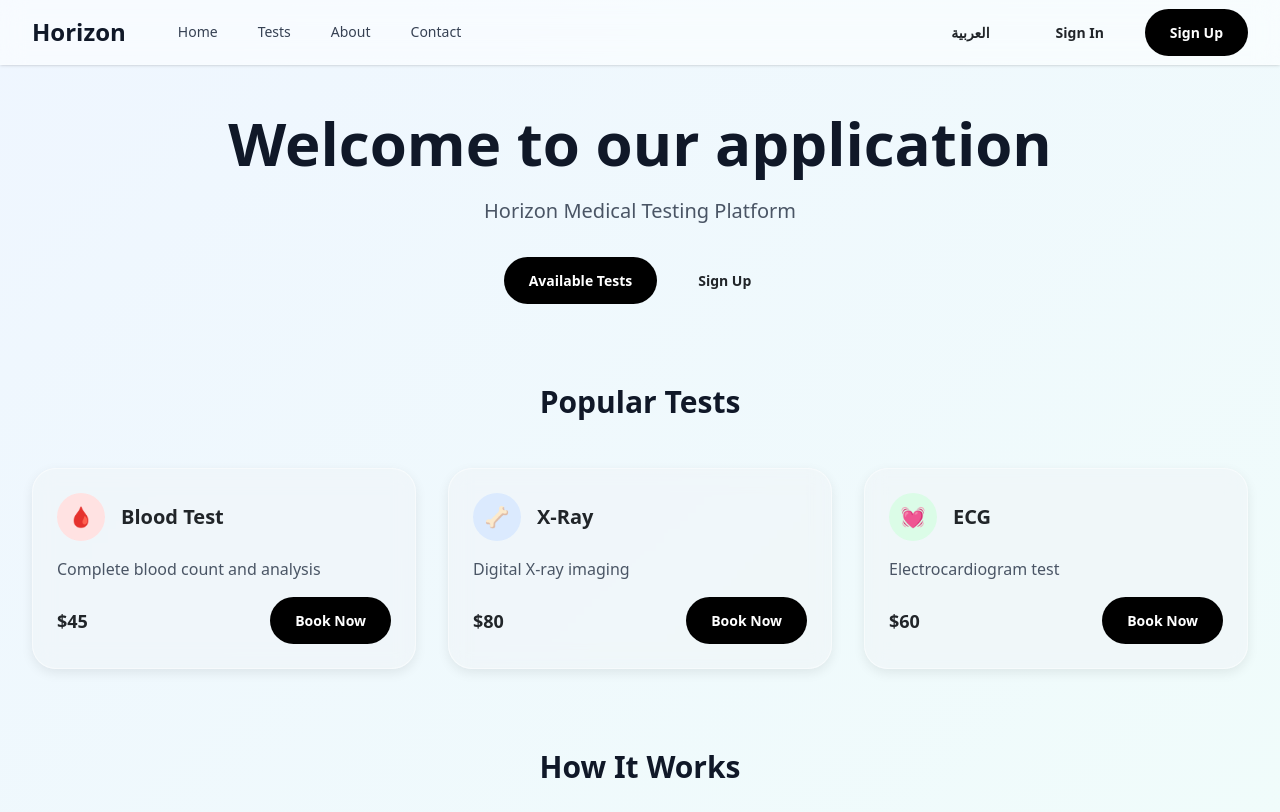
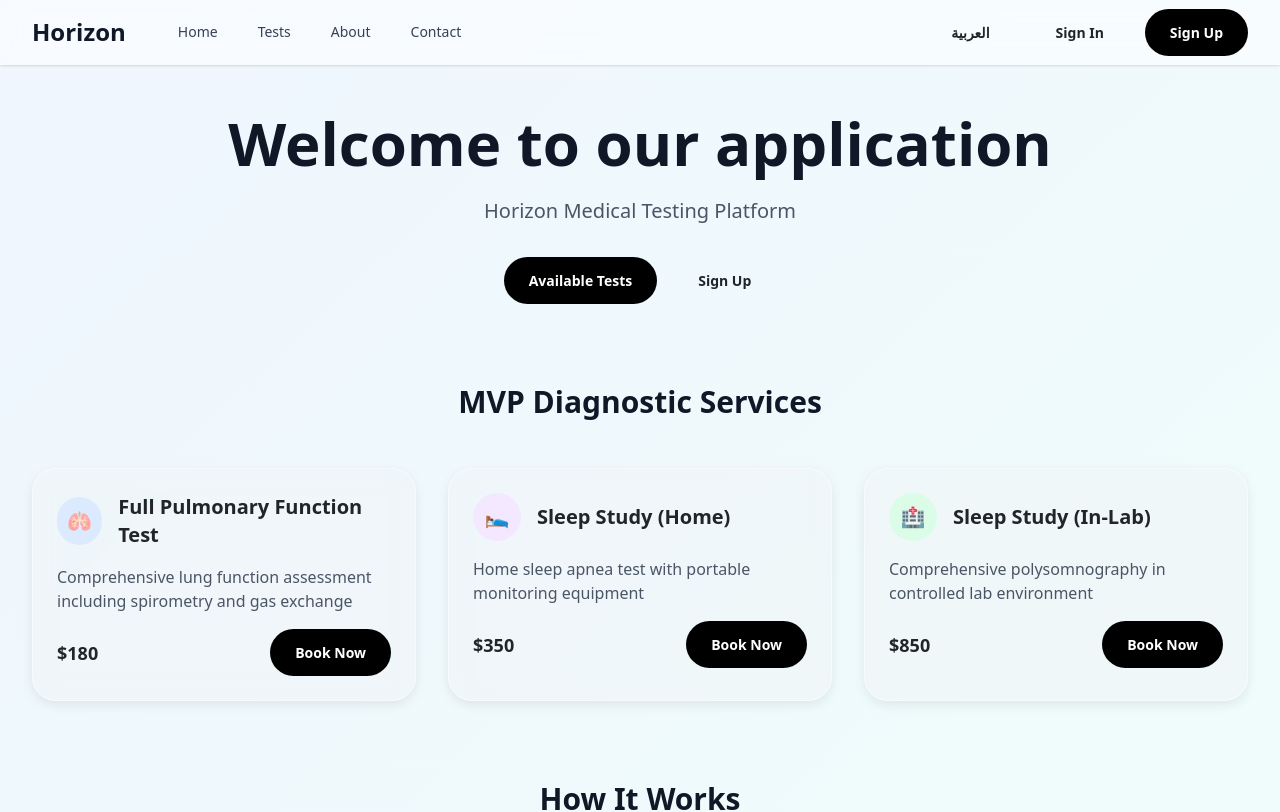
Before and after one commit to Abdulraheem-hub/horizon-prototype, a Next.js app: page /en in a window 1280 px wide. Shown: the top 812 px of the page. Built offline with nearby package versions, Linux system fonts and the light colour scheme.

Commit message:
Add MVP diagnostic services: Full Pulmonary Function Test and Sleep Disorder Tests
Co-authored-by: Abdulraheem-hub <71198889+Abdulraheem-hub@users.noreply.github.com>

```diff
--- a/src/app/[locale]/page.tsx
+++ b/src/app/[locale]/page.tsx
@@ -82,55 +82,55 @@ export default function HomePage() {
         {/* Featured Tests */}
         <div className="mt-20">
           <h2 className="text-3xl font-bold text-center text-gray-900 mb-12">
-            Popular Tests
+            MVP Diagnostic Services
           </h2>
           <div className="grid grid-cols-1 md:grid-cols-2 lg:grid-cols-3 gap-8">
-            {/* Blood Test Card */}
+            {/* Pulmonary Function Test Card */}
             <div className="card">
               <div className="flex items-center mb-4">
-                <div className="w-12 h-12 bg-red-100 rounded-full flex items-center justify-center">
-                  <span className="text-red-600 text-xl">🩸</span>
+                <div className="w-12 h-12 bg-blue-100 rounded-full flex items-center justify-center">
+                  <span className="text-blue-600 text-xl">🫁</span>
                 </div>
-                <h3 className="text-xl font-semibold ml-4">{t('tests.bloodTest')}</h3>
+                <h3 className="text-xl font-semibold ml-4">Full Pulmonary Function Test</h3>
               </div>
-              <p className="text-gray-600 mb-4">Complete blood count and analysis</p>
+              <p className="text-gray-600 mb-4">Comprehensive lung function assessment including spirometry and gas exchange</p>
               <div className="flex justify-between items-center">
-                <span className="text-lg font-bold text-primary">$45</span>
-                <Link href={`/${locale}/tests/blood-test`} className="btn-primary">
+                <span className="text-lg font-bold text-primary">$180</span>
+                <Link href={`/${locale}/tests/pulmonary-function-test`} className="btn-primary">
                   {t('tests.bookNow')}
                 </Link>
               </div>
             </div>
 
-            {/* X-Ray Card */}
+            {/* Sleep Study Home Card */}
             <div className="card">
               <div className="flex items-center mb-4">
-                <div className="w-12 h-12 bg-blue-100 rounded-full flex items-center justify-center">
-                  <span className="text-blue-600 text-xl">🦴</span>
+                <div className="w-12 h-12 bg-purple-100 rounded-full flex items-center justify-center">
+                  <span className="text-purple-600 text-xl">🛌</span>
                 </div>
-                <h3 className="text-xl font-semibold ml-4">{t('tests.xray')}</h3>
+                <h3 className="text-xl font-semibold ml-4">Sleep Study (Home)</h3>
               </div>
-              <p className="text-gray-600 mb-4">Digital X-ray imaging</p>
+              <p className="text-gray-600 mb-4">Home sleep apnea test with portable monitoring equipment</p>
               <div className="flex justify-between items-center">
-                <span className="text-lg font-bold text-primary">$80</span>
-                <Link href={`/${locale}/tests/xray`} className="btn-primary">
+                <span className="text-lg font-bold text-primary">$350</span>
+                <Link href={`/${locale}/tests/sleep-study-home`} className="btn-primary">
                   {t('tests.bookNow')}
                 </Link>
               </div>
             </div>
 
-            {/* ECG Card */}
+            {/* Sleep Study In-Lab Card */}
             <div className="card">
               <div className="flex items-center mb-4">
                 <div className="w-12 h-12 bg-green-100 rounded-full flex items-center justify-center">
-                  <span className="text-green-600 text-xl">💓</span>
+                  <span className="text-green-600 text-xl">🏥</span>
                 </div>
-                <h3 className="text-xl font-semibold ml-4">{t('tests.ecg')}</h3>
+                <h3 className="text-xl font-semibold ml-4">Sleep Study (In-Lab)</h3>
               </div>
-              <p className="text-gray-600 mb-4">Electrocardiogram test</p>
+              <p className="text-gray-600 mb-4">Comprehensive polysomnography in controlled lab environment</p>
               <div className="flex justify-between items-center">
-                <span className="text-lg font-bold text-primary">$60</span>
-                <Link href={`/${locale}/tests/ecg`} className="btn-primary">
+                <span className="text-lg font-bold text-primary">$850</span>
+                <Link href={`/${locale}/tests/sleep-study-lab`} className="btn-primary">
                   {t('tests.bookNow')}
                 </Link>
               </div>
--- a/src/app/[locale]/tests/page.tsx
+++ b/src/app/[locale]/tests/page.tsx
@@ -23,7 +23,44 @@ export default function TestsPage() {
       description: 'Complete blood count and comprehensive metabolic panel',
       preparation: 'Fasting for 8-12 hours recommended',
       locations: ['Downtown Clinic', 'North Branch', 'South Medical Center'],
-      icon: '🩸'
+      icon: '🩸',
+      featured: false
+    },
+    {
+      id: 'pulmonary-function-test',
+      name: 'Full Pulmonary Function Test (PFT)',
+      category: 'Pulmonary',
+      price: 180,
+      duration: '60 minutes',
+      description: 'Comprehensive lung function assessment including spirometry, lung volumes, and gas exchange measurements',
+      preparation: 'Avoid bronchodilators 4-6 hours before test, wear comfortable clothing, avoid heavy meals 2 hours prior',
+      locations: ['Downtown Clinic', 'North Branch'],
+      icon: '🫁',
+      featured: true
+    },
+    {
+      id: 'sleep-study-home',
+      name: 'Sleep Disorder Test (Home)',
+      category: 'Sleep Medicine',
+      price: 350,
+      duration: '8-10 hours (overnight)',
+      description: 'Home sleep apnea test using portable monitoring equipment to diagnose sleep-related breathing disorders',
+      preparation: 'Follow normal sleep routine, avoid alcohol and caffeine, maintain sleep diary for 3 days prior',
+      locations: ['Equipment pickup available at all locations'],
+      icon: '🛌',
+      featured: true
+    },
+    {
+      id: 'sleep-study-lab',
+      name: 'Sleep Disorder Test (In-Lab)',
+      category: 'Sleep Medicine',
+      price: 850,
+      duration: '10-12 hours (overnight)',
+      description: 'Comprehensive polysomnography in controlled lab environment for detailed sleep disorder diagnosis',
+      preparation: 'Bring comfortable sleepwear, avoid naps on test day, follow pre-test instructions packet',
+      locations: ['Downtown Clinic Sleep Center'],
+      icon: '🏥',
+      featured: true
     },
     {
       id: 'xray',
@@ -34,7 +71,8 @@ export default function TestsPage() {
       description: 'Digital X-ray imaging for bones and chest',
       preparation: 'Remove all metal objects',
       locations: ['Downtown Clinic', 'North Branch'],
-      icon: '🦴'
+      icon: '🦴',
+      featured: false
     },
     {
       id: 'mri',
@@ -45,7 +83,8 @@ export default function TestsPage() {
       description: 'Magnetic resonance imaging for detailed body scans',
       preparation: 'Remove all metal objects, inform staff of implants',
       locations: ['Downtown Clinic'],
-      icon: '🧠'
+      icon: '🧠',
+      featured: false
     },
     {
       id: 'ultrasound',
@@ -56,7 +95,8 @@ export default function TestsPage() {
       description: 'Ultrasound imaging for abdominal and pelvic regions',
       preparation: 'Full bladder required for some scans',
       locations: ['Downtown Clinic', 'North Branch', 'South Medical Center'],
-      icon: '🔍'
+      icon: '🔍',
+      featured: false
     },
     {
       id: 'ecg',
@@ -67,7 +107,8 @@ export default function TestsPage() {
       description: 'Electrocardiogram to monitor heart activity',
       preparation: 'Avoid caffeine 2 hours before test',
       locations: ['Downtown Clinic', 'North Branch'],
-      icon: '💓'
+      icon: '💓',
+      featured: false
     },
     {
       id: 'ct-scan',
@@ -78,12 +119,13 @@ export default function TestsPage() {
       description: 'Computed tomography for detailed cross-sectional images',
       preparation: 'May require contrast agent, fasting if indicated',
       locations: ['Downtown Clinic'],
-      icon: '🔬'
+      icon: '🔬',
+      featured: false
     }
   ];
 
   const locations = ['All Locations', 'Downtown Clinic', 'North Branch', 'South Medical Center'];
-  const categories = ['All Categories', 'Laboratory', 'Radiology', 'Cardiology'];
+  const categories = ['All Categories', 'Laboratory', 'Radiology', 'Cardiology', 'Pulmonary', 'Sleep Medicine'];
 
   const filteredTests = tests.filter(test => {
     const matchesSearch = test.name.toLowerCase().includes(searchTerm.toLowerCase()) ||
--- a/src/middleware.ts
+++ b/src/middleware.ts
@@ -8,7 +8,7 @@ export default createMiddleware({
   defaultLocale: 'en',
 
   // Redirect to default locale when visiting root
-  localePrefix: 'as-needed'
+  localePrefix: 'always'
 });
 
 export const config = {
```
